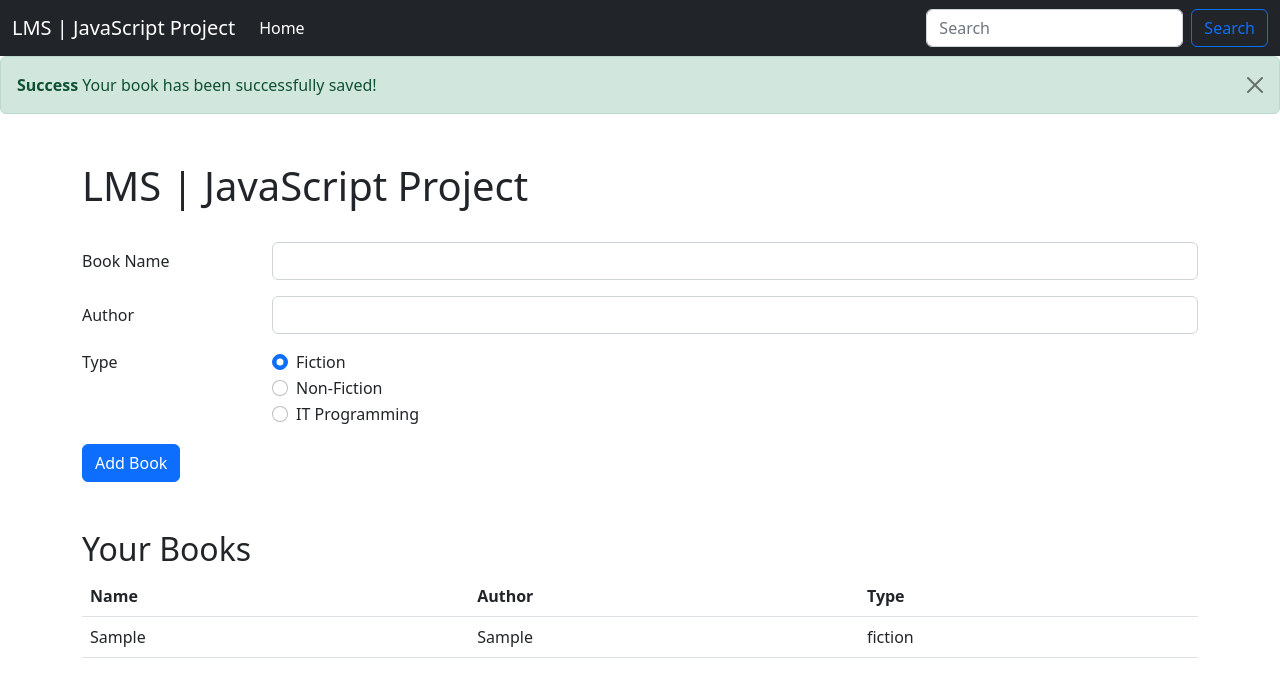
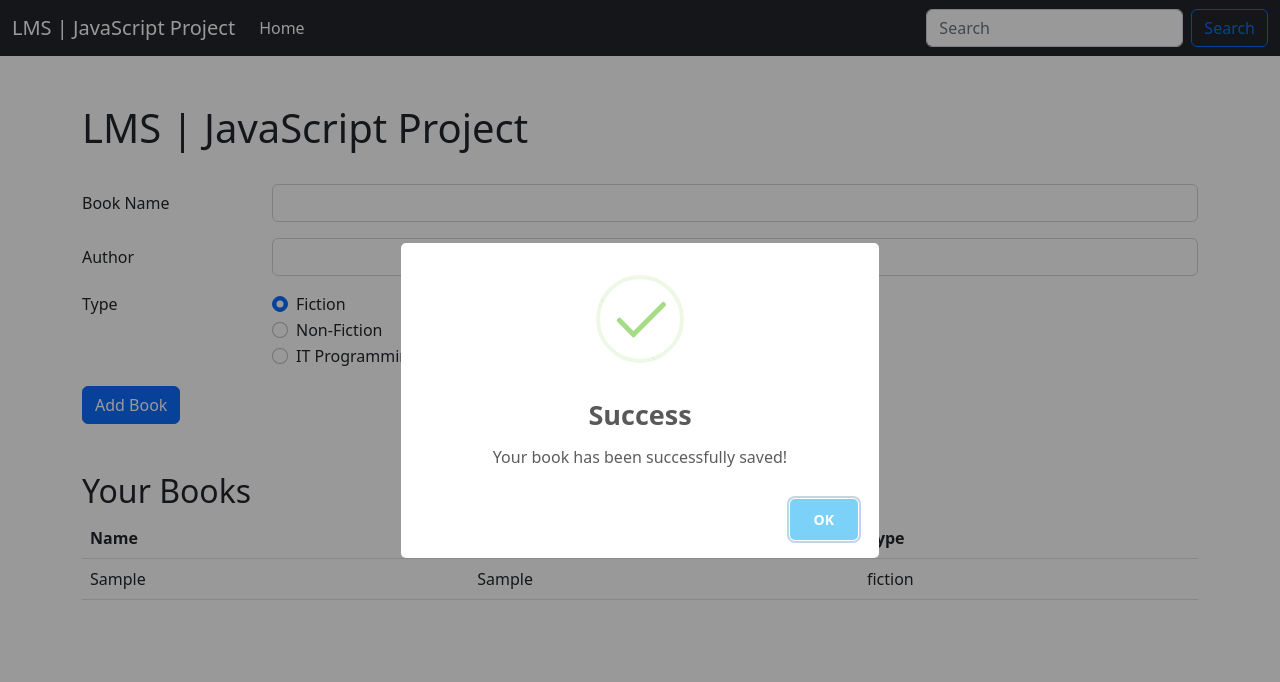
Before and after one commit to MindlessFeats/Library-Management-System, a plain HTML site: page index.html in a window 1280 px wide. Both pictures are taken after typing "Sample", "Sample" into the empty fields and a click on the button "Add Book". Drawn offline with nearby package versions, Linux system fonts and the light colour scheme.

Commit message:
Replace Bootstrap alert with sweetalert.js

```diff
--- a/index.html
+++ b/index.html
@@ -47,8 +47,6 @@
         </div>
       </div>
     </nav>
-
-    <div id="msg"></div>
 
     <div class="container my-5">
       <h1>LMS | JavaScript Project</h1>
@@ -125,6 +123,7 @@
       </div>
     </div>
 
+    <script src="https://unpkg.com/sweetalert/dist/sweetalert.min.js"></script>
     <script src="script.js"></script>
     <script
       src="https://cdn.jsdelivr.net/npm/@popperjs/core@2.11.5/dist/umd/popper.min.js"
--- a/script.js
+++ b/script.js
@@ -35,21 +35,12 @@ Display.prototype.validate = function (book) {
 };
 
 Display.prototype.show = function (type, displayMessage, msgType) {
-  let message = document.getElementById("msg");
-  message.innerHTML = `
-    <div class="alert alert-${type} alert-dismissible fade show" role="alert">
-        <strong>${msgType}</strong> ${displayMessage}
-        <button
-            type="button"
-            class="btn-close"
-            data-bs-dismiss="alert"
-            aria-label="Close"
-        ></button>
-    </div>
-  `;
-  setTimeout(() => {
-    message.innerHTML = ``;
-  }, 3000);
+  swal({
+    title: msgType,
+    text: displayMessage,
+    icon: type,
+    button: "OK",
+  });
 };
 
 const libraryFormSubmit = e => {
@@ -86,7 +77,7 @@ const libraryFormSubmit = e => {
     );
   } else {
     // Display error
-    display.show("danger", "Sorry, Your book couldn't be saved", "Error");
+    display.show("error", "Sorry, Your book couldn't be saved", "Error");
   }
 };
 
```
